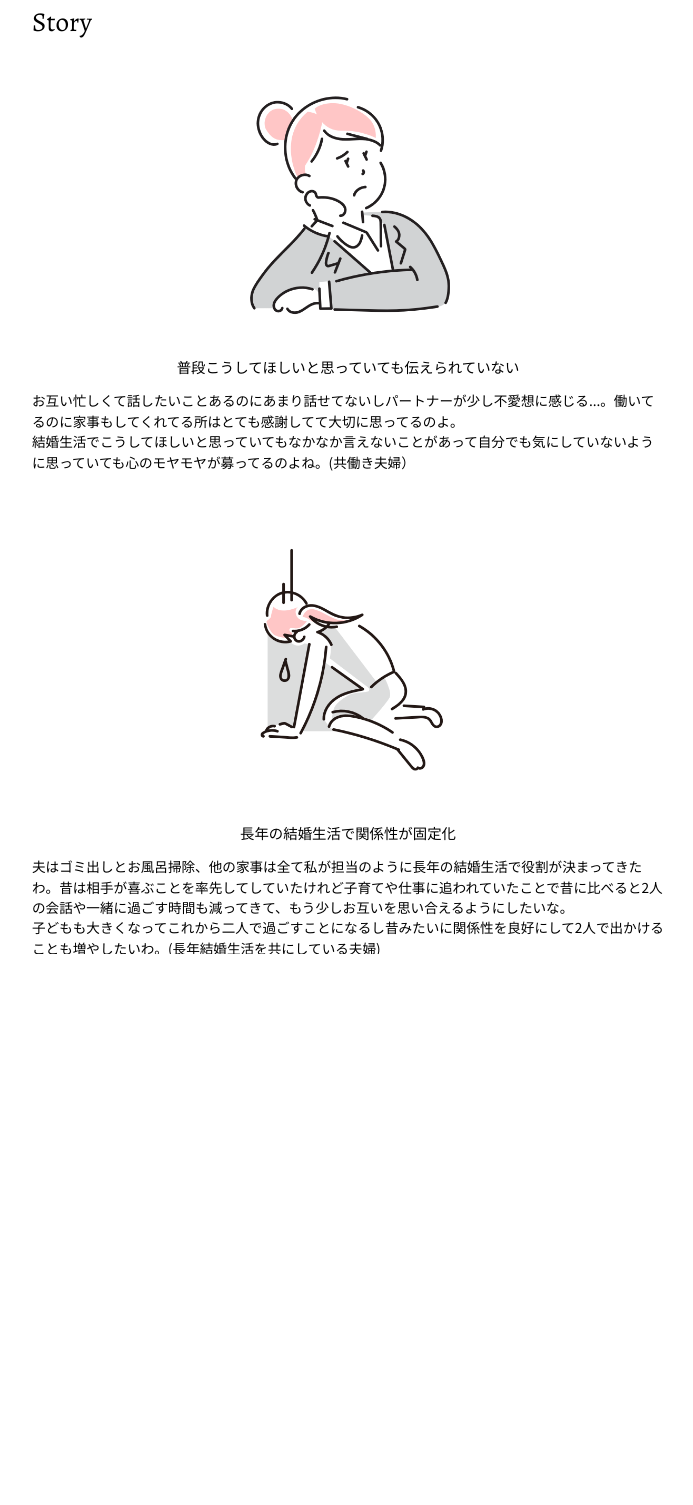
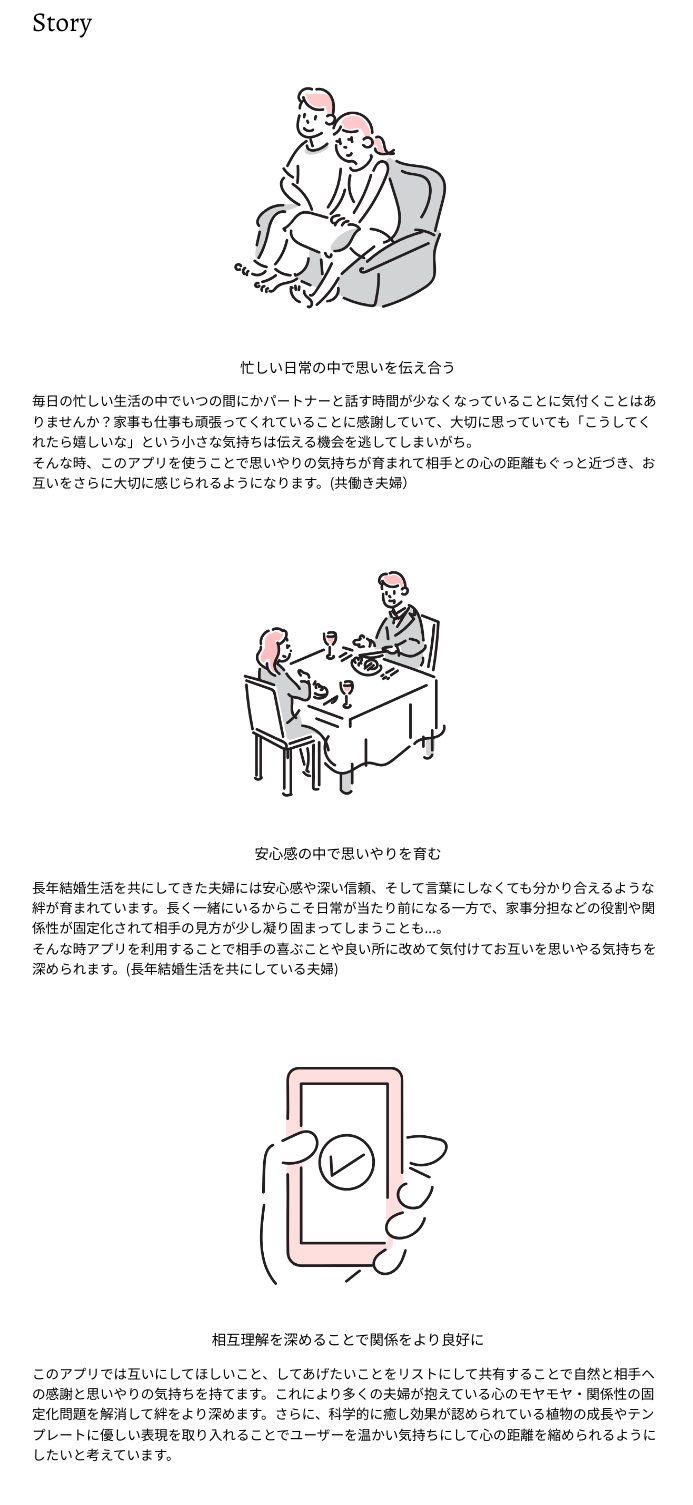
Before and after one commit to y-ugok/Introduction, a plain HTML site: page index.html in a window 1280 px wide. Shown: the part 63-1568 px from the top of the page, without its empty margins (292-985 px from the left). Drawn offline with nearby package versions, Linux system fonts and the light colour scheme.

Commit message:
内容や画像を変更

```diff
--- a/index.html
+++ b/index.html
@@ -13,21 +13,20 @@
       </header>
       <main>
         <h2>Story</h2>
-        <img src="./img/woman1.png" />
-        <h3>普段こうしてほしいと思っていても伝えられていない</h3>
+        <img src="./img/sofa.png" />
+        <h3>忙しい日常の中で思いを伝え合う</h3>
         <p>
-          お互い忙しくて話したいことあるのにあまり話せてないしパートナーが少し不愛想に感じる...。働いてるのに家事もしてくれてる所はとても感謝してて大切に思ってるのよ。<br />
-          結婚生活でこうしてほしいと思っていてもなかなか言えないことがあって自分でも気にしていないように思っていても心のモヤモヤが募ってるのよね。(共働き夫婦）
-        </p>
-        <img src="./img/woman2.png" />
-        <h3>長年の結婚生活で関係性が固定化</h3>
-        <p>
-          夫はゴミ出しとお風呂掃除、他の家事は全て私が担当のように長年の結婚生活で役割が決まってきたわ。昔は相手が喜ぶことを率先してしていたけれど子育てや仕事に追われていたことで昔に比べると2人の会話や一緒に過ごす時間も減ってきて、もう少しお互いを思い合えるようにしたいな。<br />子どもも大きくなってこれから二人で過ごすことになるし昔みたいに関係性を良好にして2人で出かけることも増やしたいわ。(長年結婚生活を共にしている夫婦)
+          毎日の忙しい生活の中でいつの間にかパートナーと話す時間が少なくなっていることに気付くことはありませんか？家事も仕事も頑張ってくれていることに感謝していて、大切に思っていても「こうしてくれたら嬉しいな」という小さな気持ちは伝える機会を逃してしまいがち。<br />そんな時、このアプリを使うことで思いやりの気持ちが育まれて相手との心の距離もぐっと近づき、お互いをさらに大切に感じられるようになります。(共働き夫婦）
         </p>
         <img src="./img/dinner.png" />
-        <h3>相手の喜ぶことを知り相互理解を深めることで関係を良好にする</h3>
+        <h3>安心感の中で思いやりを育む</h3>
         <p>
-          このアプリはリストアイテムで相手に対するこうしてほしいという気持ちを伝え合えます。これにより、多くの夫婦が抱えている心のモヤモヤ・関係性の固定化問題を解消し、思い合いながら高められるようにします。さらに、科学的にも癒し効果が認められている植物の成長・テンプレ文での優しい表現などを取り入れることでユーザーを温かい気持ちにして心の距離も縮められるようにしたいと考えています。
+          長年結婚生活を共にしてきた夫婦には安心感や深い信頼、そして言葉にしなくても分かり合えるような絆が育まれています。長く一緒にいるからこそ日常が当たり前になる一方で、家事分担などの役割や関係性が固定化されて相手の見方が少し凝り固まってしまうことも...。<br />そんな時アプリを利用することで相手の喜ぶことや良い所に改めて気付けてお互いを思いやる気持ちを深められます。(長年結婚生活を共にしている夫婦)
+        </p>
+        <img src="./img/clear.png" />
+        <h3>相互理解を深めることで関係をより良好に</h3>
+        <p>
+          このアプリでは互いにしてほしいこと、してあげたいことをリストにして共有することで自然と相手への感謝と思いやりの気持ちを持てます。これにより多くの夫婦が抱えている心のモヤモヤ・関係性の固定化問題を解消して絆をより深めます。さらに、科学的に癒し効果が認められている植物の成長やテンプレートに優しい表現を取り入れることでユーザーを温かい気持ちにして心の距離を縮められるようにしたいと考えています。
         </p>
         <h2>How it works</h2>
         <div class="list-title">
@@ -36,13 +35,13 @@
         </div>
         <img src="./img/self.png" />
         <p>
-          リストはあらかじめテンプレートを表示します。左側のアイコンでリスト内容を一目で確認できて右側の完了ボタンでリストアイテムの完了評価ができます。パートナーがしてほしいことを自分が取り組んでいくとその進捗に応じて植物も育ちます。
+          リストはあらかじめテンプレートを表示します。左側のアイコンでリスト内容を一目で確認できて右側の完了ボタンでリストアイテムの完了評価ができます。パートナーがしてほしいことを自分が取り組むと進捗に応じて植物も育ちます。
         </p>
         <div class="list-title">
           <span class="list-number">2</span>
           <h3 class="list-heading">私がパートナーにしてほしいことリスト</h3>
         </div>
-        <img src="./img/self.png" />
+        <img src="./img/partner.png" />
         <p>
           右のドットからはリストアイテムの編集・削除ができます。フッター中央の追加ボタンからはアイコンの種類を選択した上でリストアイテムとして相手にしてほしいことを入力して登録できます。登録できるリストアイテム数は負担を減らすために5個までとなっています。
         </p>
@@ -60,7 +59,7 @@
         </div>
         <img src="./img/setting.png" />
         <p>
-          パートナーの招待、データの初期化、テーマカラーの変更などの3つのモードから選べます。アプリを開いた後に共に使用するパートナーを登録する際、パートナーの招待ボタンからLINEでグループURLを共有できます。
+          パートナーの招待、データの初期化、テーマカラーの変更などの3つのモードから選べます。アプリを開いた後にパートナーを登録する際、パートナーの招待ボタンからLINEでグループURLを共有できます。
           データの初期化からはこれまでのデータが削除し初めの状態に戻せます。テーマカラーの変更からは赤・黄・緑・青紫の4色から好きな色を選べます。
         </p>
         <p class="alert">
```
Also changed, not shown: img/clear.png (added), img/message.png (added), img/sofa.png (added).
